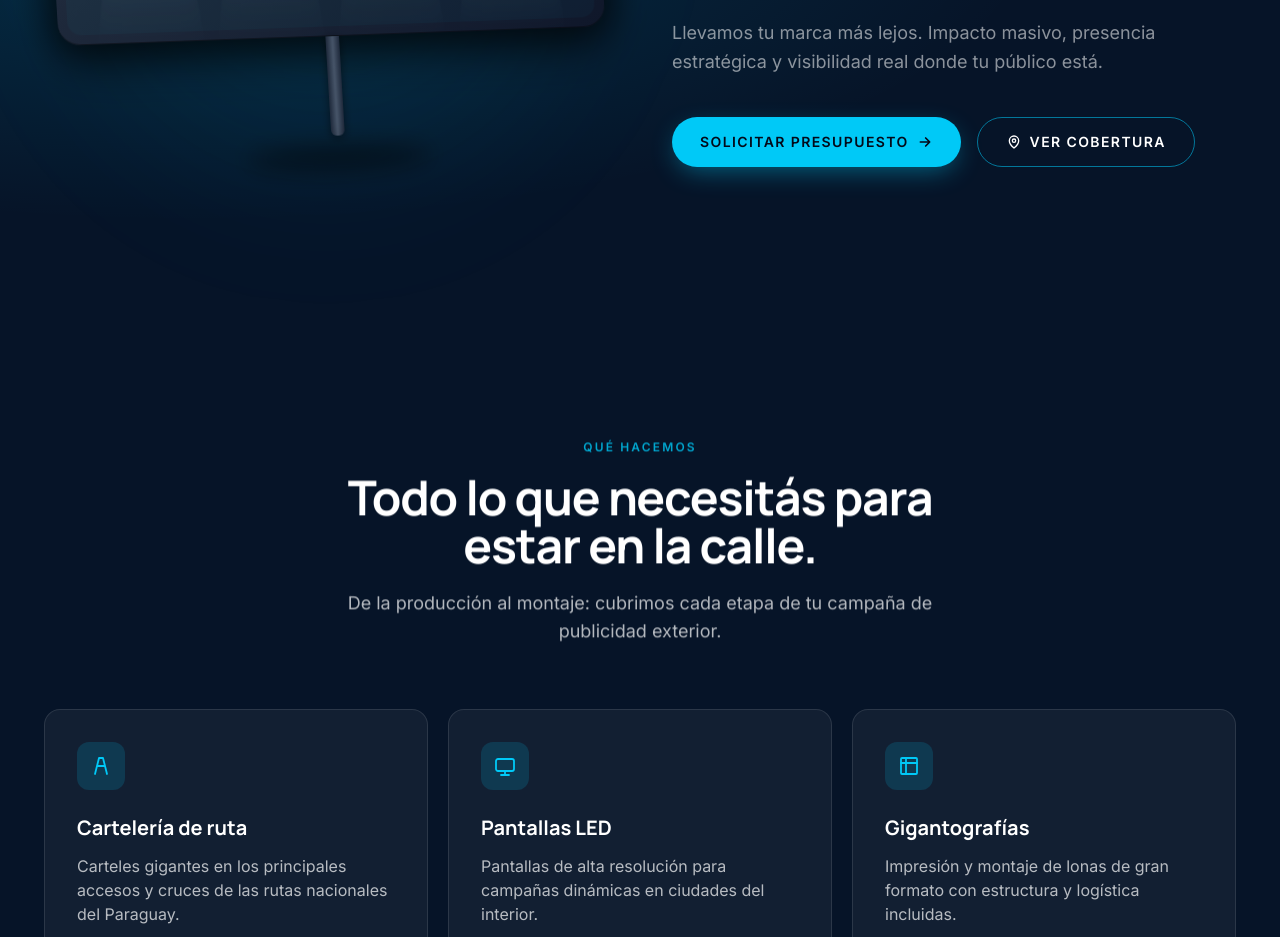
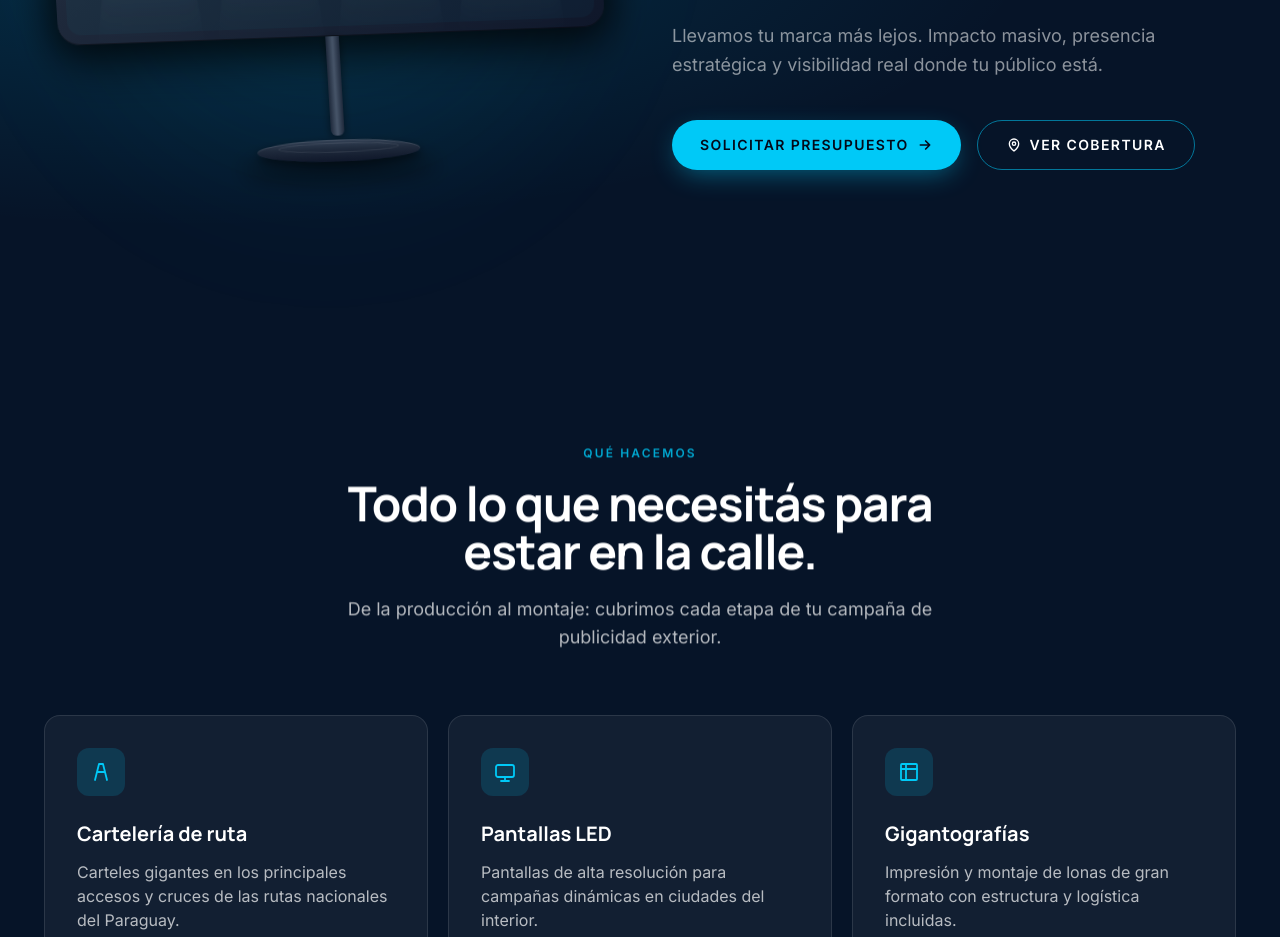
Before and after one commit to bartsilvera12-gif/Tio-CR, a Next.js app: page / in a window 1280 px wide. Shown: the part 1240-2177 px from the top of the page. Built offline with nearby package versions, Linux system fonts and the light colour scheme; grey boxes are pictures that could not be loaded.

Commit message:
feat(intro): metallic pedestal base matching bezel style (no neon)

```diff
--- a/components/Intro.tsx
+++ b/components/Intro.tsx
@@ -188,9 +188,22 @@ function Billboard() {
         {/* ---- Poste vertical ---- */}
         <div className="relative mx-auto h-[100px] w-[14px] rounded-b-md bg-gradient-to-r from-slate-800 via-slate-600 to-slate-800 shadow-[0_2px_10px_rgba(0,0,0,0.5)]" />
 
-        {/* ---- Base (sombra simple, sin neón) ---- */}
-        <div className="relative mx-auto h-[40px] w-[240px]">
-          <div className="absolute inset-x-[10%] top-3 h-[20px] rounded-[50%] bg-black/55 blur-md" />
+        {/* ---- Base: pedestal metálico con placa, acorde a la página ---- */}
+        <div className="relative mx-auto h-[46px] w-[240px]">
+          {/* Sombra en el piso */}
+          <div className="absolute inset-x-[8%] top-6 h-[18px] rounded-[50%] bg-black/60 blur-md" />
+          {/* Placa elíptica metálica (misma familia que el bezel) */}
+          <div
+            className="absolute inset-x-[15%] top-1 h-[22px] rounded-[50%]"
+            style={{
+              background:
+                'linear-gradient(180deg, #334155 0%, #1e293b 45%, #0f172a 100%)',
+              boxShadow:
+                'inset 0 1px 0 rgba(255,255,255,0.1), 0 4px 10px rgba(0,0,0,0.5)',
+            }}
+          />
+          {/* Detalle superior de la placa (aro interior sutil, gris) */}
+          <div className="absolute inset-x-[24%] top-[7px] h-[10px] rounded-[50%] border border-white/10" />
         </div>
       </div>
       </div>
```
